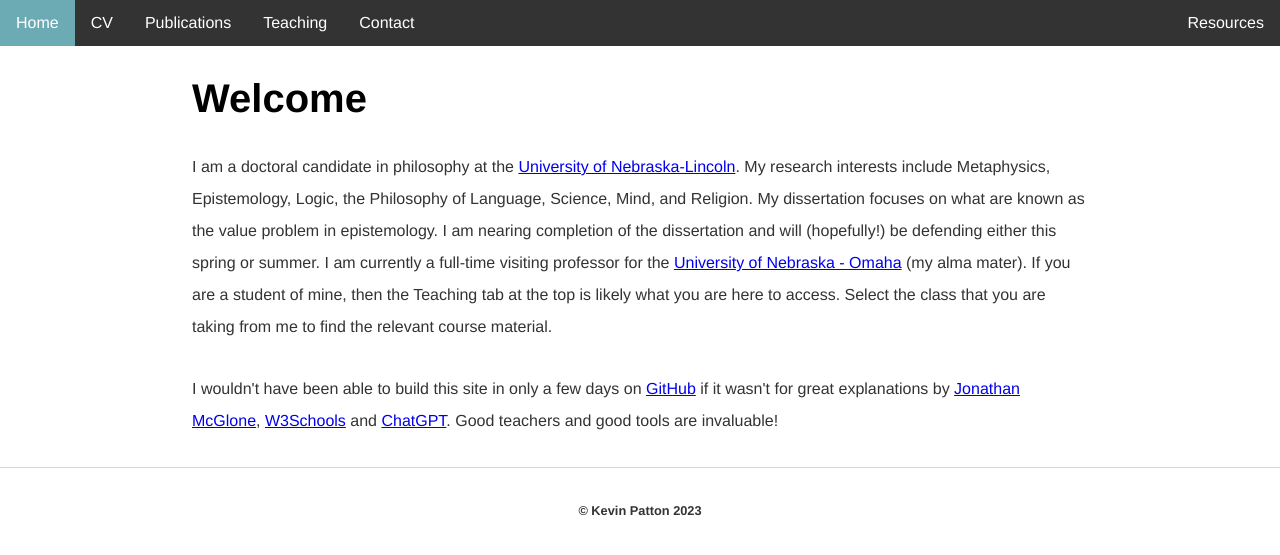
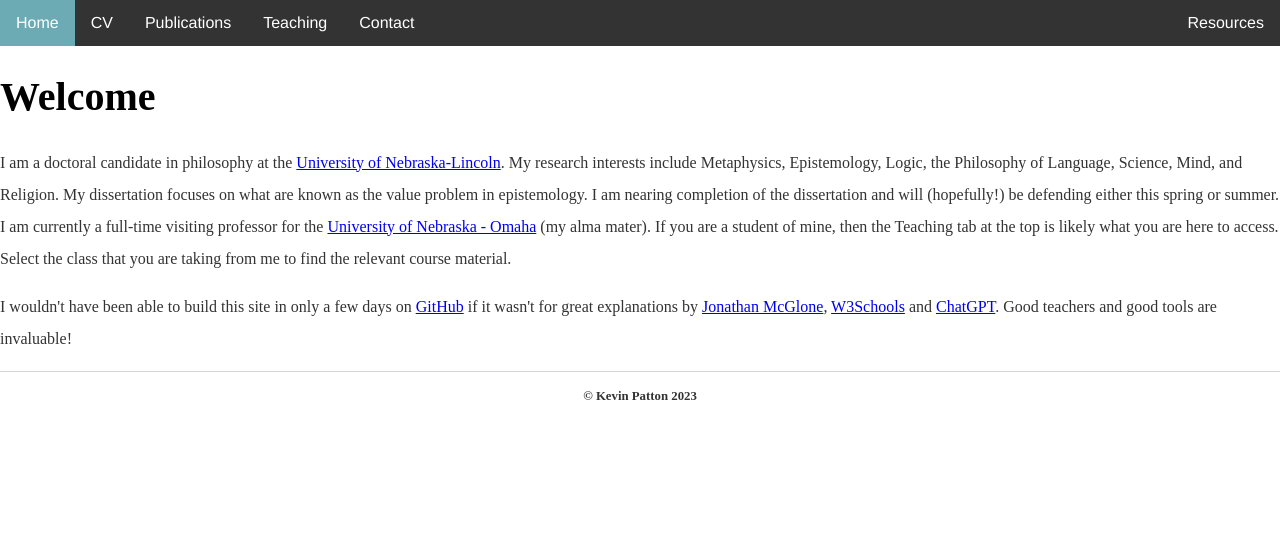
Before and after one commit to kevinjpatton/kevinjpatton.github.io, a Jekyll site: the page built from index.html, in a window 1280 px wide. Shown: the top 555 px of the page. Built offline with Jekyll 4.4.1, drawn with Linux system fonts in a browser that asks for light colours; Markdown is read by kramdown in place of the engine named in the settings.

Commit message:
Update main.css

```diff
--- a/css/main.css
+++ b/css/main.css
@@ -45,12 +45,6 @@ ul.topnav li.right {
     }
 }
 
-h1, h2, p, section {
-    margin: 30px auto;
-    width: 70%;
-    font-family: 'Helvetica', 'Arial', 'Sans-Serif';
-}
-
 h1 {
     font-size: 2.5em;
 }
```
